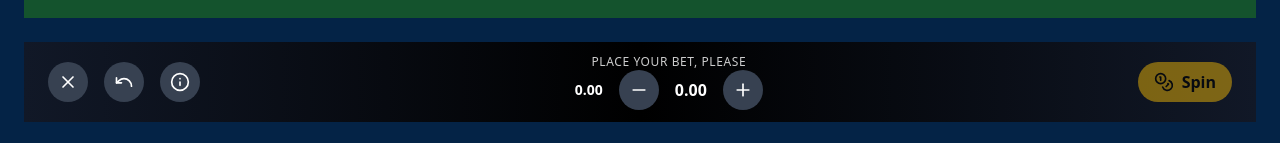
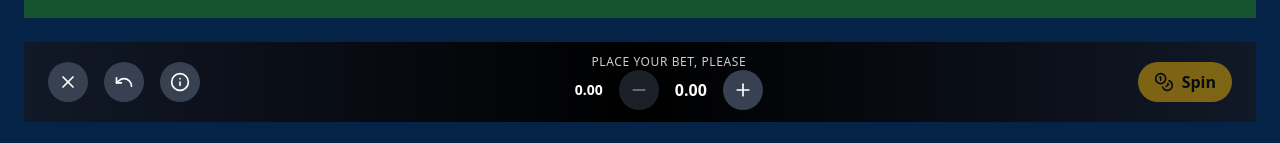
Before and after one commit to HimanshuCodez/TrueWinCircle, a React (Vite) app in the folder Frontend/: page /spinwheel in a window 1280 px wide. Shown: the part 858-1001 px from the top of the page. Built offline with nearby package versions, Linux system fonts and the light colour scheme; no server answers.

Commit message:
bettting panel

```diff
--- a/Frontend/src/components/BettingPanel.jsx
+++ b/Frontend/src/components/BettingPanel.jsx
@@ -40,7 +40,8 @@ export default function BettingPanel({ betAmount, setBetAmount, spinWheel, spinn
           <span className="text-sm font-semibold">{balance.toFixed(2)}</span>
           <button
             onClick={() => handleBetChange(-1)}
-            className="w-10 h-10 rounded-full bg-gray-700 flex items-center justify-center hover:bg-gray-600"
+            disabled={parsedBetAmount <= 10}
+            className="w-10 h-10 rounded-full bg-gray-700 flex items-center justify-center hover:bg-gray-600 disabled:opacity-50 disabled:cursor-not-allowed"
           >
             <Minus size={20} />
           </button>
```
